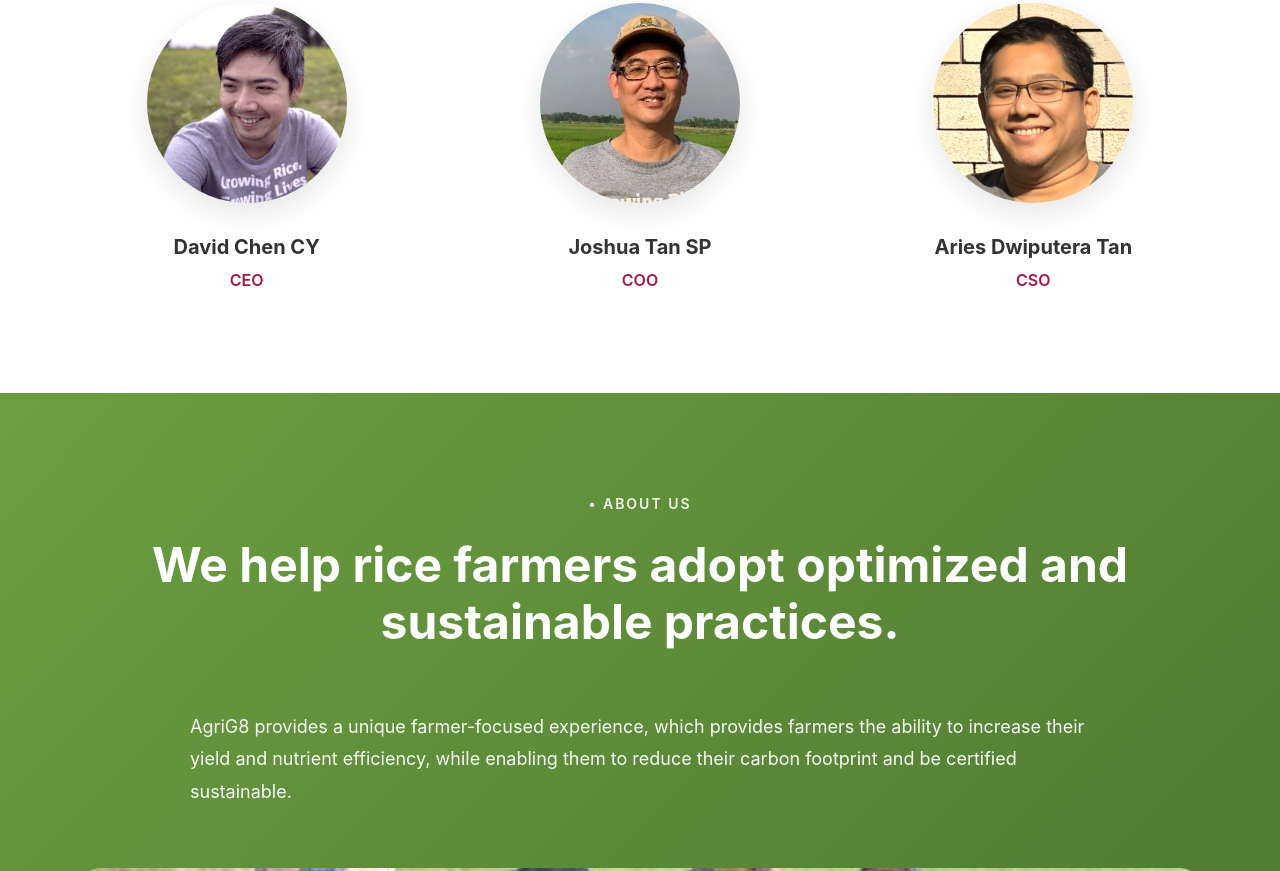
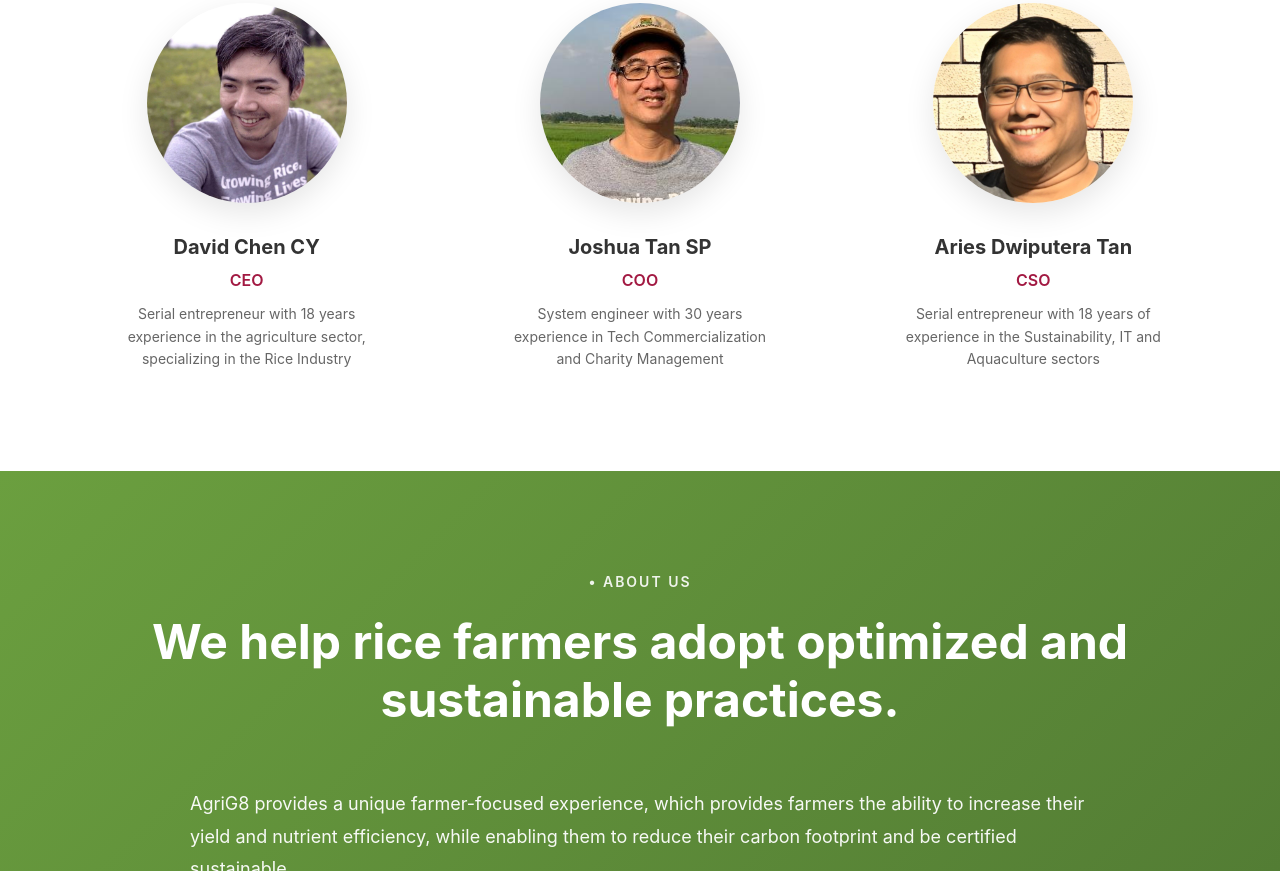
Before and after one commit to irsyadagrig8/a8-landing, a plain HTML site: page index.html in a window 1280 px wide. Shown: the part 1316-2187 px from the top of the page. Drawn offline with Linux system fonts and the light colour scheme.

Commit message:
Update index.html

```diff
--- a/index.html
+++ b/index.html
@@ -72,7 +72,10 @@
             display: flex;
             align-items: center;
             position: relative;
-            background: linear-gradient(135deg, #f8f8f8 0%, #ffffff 100%);
+            background: linear-gradient(to right, rgba(248, 248, 248, 0.9), rgba(255, 255, 255, 0.95)), url('images/rolling_hills.png');
+            background-size: cover;
+            background-position: center;
+            background-attachment: fixed;
             padding-top: 80px;
         }
 
@@ -288,6 +291,15 @@
             font-size: 16px;
             color: #a21942;
             font-weight: 600;
+            margin-bottom: 10px;
+        }
+
+        .member-bio {
+            font-size: 14px;
+            color: #666;
+            line-height: 1.6;
+            max-width: 280px;
+            margin: 0 auto;
         }
 
         /* About Section */
@@ -668,16 +680,19 @@
                     <img src="images/david.jpg" alt="David Chen CY" class="member-photo">
                     <h3 class="member-name">David Chen CY</h3>
                     <p class="member-role">CEO</p>
+                    <p class="member-bio">Serial entrepreneur with 18 years experience in the agriculture sector, specializing in the Rice Industry</p>
                 </div>
                 <div class="team-member">
                     <img src="images/joshua.png" alt="Joshua Tan SP" class="member-photo">
                     <h3 class="member-name">Joshua Tan SP</h3>
                     <p class="member-role">COO</p>
+                    <p class="member-bio">System engineer with 30 years experience in Tech Commercialization and Charity Management</p>
                 </div>
                 <div class="team-member">
                     <img src="images/aries.jpg" alt="Aries Dwiputera Tan" class="member-photo">
                     <h3 class="member-name">Aries Dwiputera Tan</h3>
                     <p class="member-role">CSO</p>
+                    <p class="member-bio">Serial entrepreneur with 18 years of experience in the Sustainability, IT and Aquaculture sectors</p>
                 </div>
             </div>
         </div>
```
